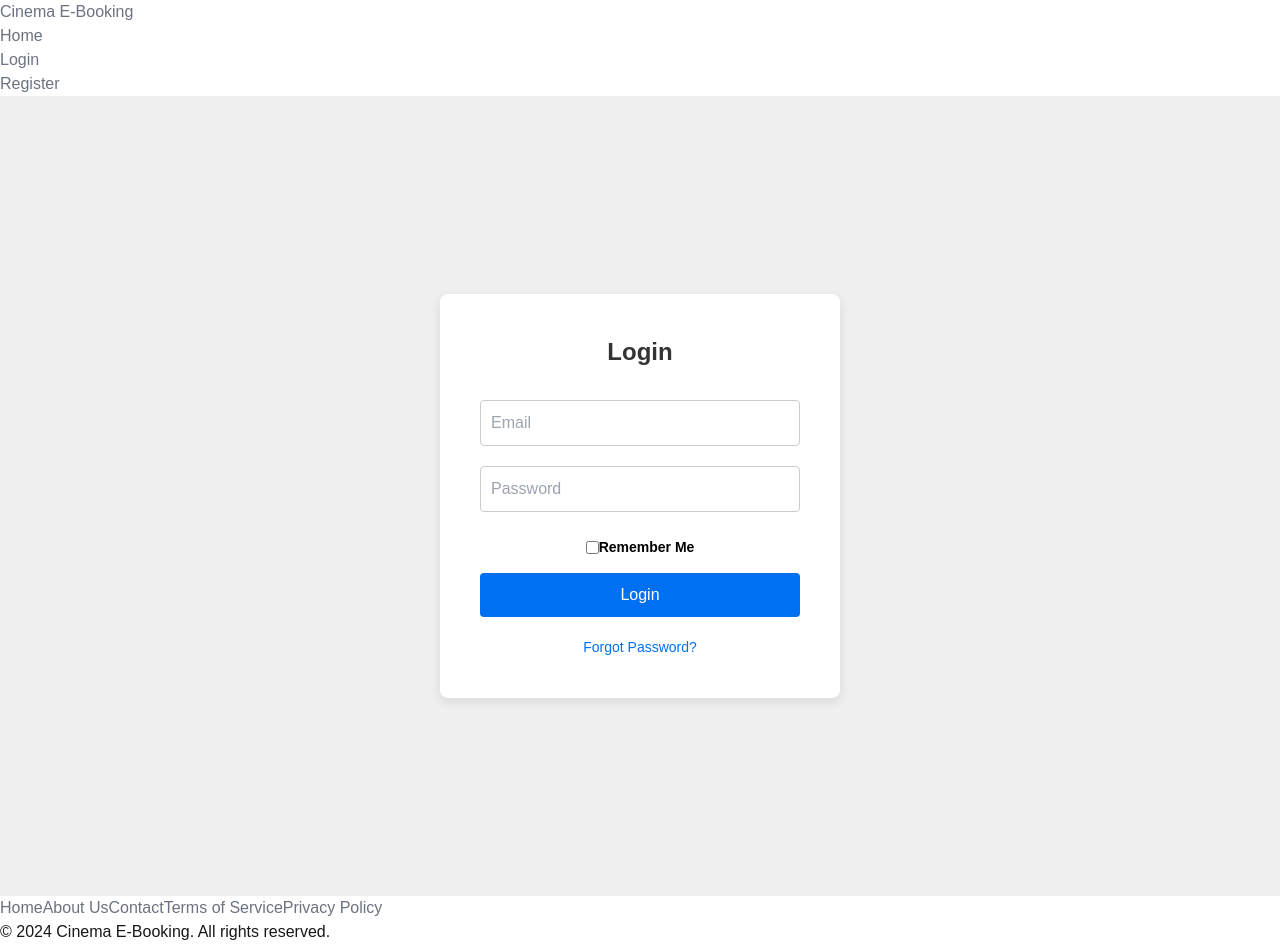
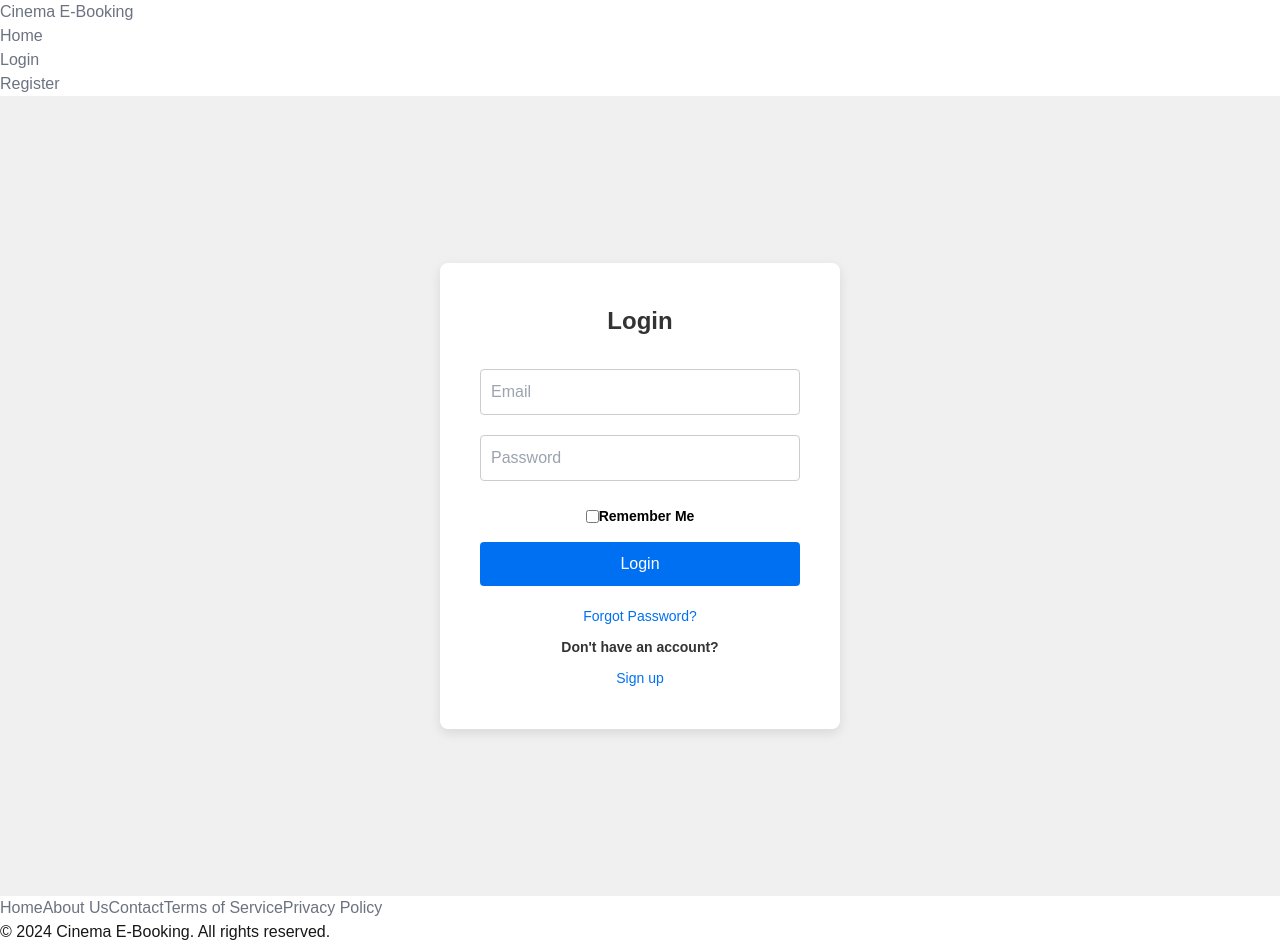
Before and after one commit to shaan101patel/FrontEndMB, a Next.js app in the folder my-app/: page /login in a window 1280 px wide. Built offline with nearby package versions, Linux system fonts and the light colour scheme.

Commit message:
fixed login

```diff
--- a/my-app/src/app/ResetPassword/page.js
+++ b/my-app/src/app/ResetPassword/page.js
@@ -93,7 +93,7 @@ const ResetPassword = () => {
                             type="submit"
                             className="bg-blue-500 hover:bg-blue-700 text-white font-bold py-2 px-4 rounded focus:outline-none focus:shadow-outline"
                         >
-                            Change Password
+                            Change Password and Return to Login
                         </button>
                     </div>
                 </form>
--- a/my-app/src/app/login/page.css
+++ b/my-app/src/app/login/page.css
@@ -75,3 +75,27 @@
     color: red;
     margin-bottom: 10px;
 }
+
+.signup-option {
+    margin-top: 10px;
+    text-align: center;
+}
+
+.signup-option p {
+    font-size: 14px;
+    margin: 0;
+    color: #333;
+}
+
+.signup-option strong {
+    font-weight: bold;
+}
+
+.signup-option .link {
+    color: #0070f3;
+    text-decoration: none;
+}
+
+.signup-option .link:hover {
+    text-decoration: underline;
+}
--- a/my-app/src/app/login/page.js
+++ b/my-app/src/app/login/page.js
@@ -529,7 +529,13 @@ const Login = () => {
                     Remember Me
                 </label>
                 <button className="login-button" onClick={handleLogin}>Login</button>
-                <Link className="link" href="/forgot-password">Forgot Password?</Link>
+
+                <Link className="link" href="/ForgotPassword">Forgot Password?</Link>
+
+                {/* New Sign-Up Option */}
+                <div className="signup-option">
+                    <p><strong>Don't have an account?</strong> <Link href="/signup" className="link">Sign up</Link></p>
+                </div>
             </div>
         </div>
     );
```
